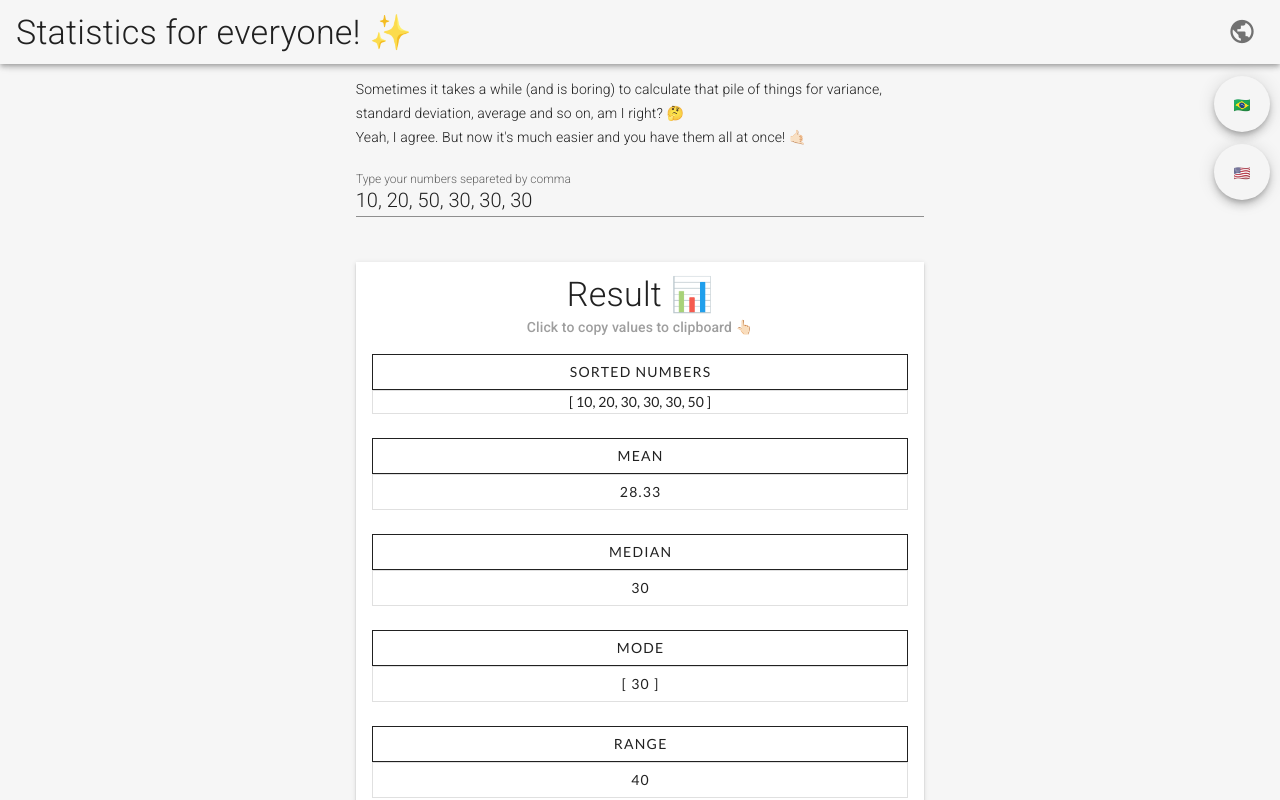
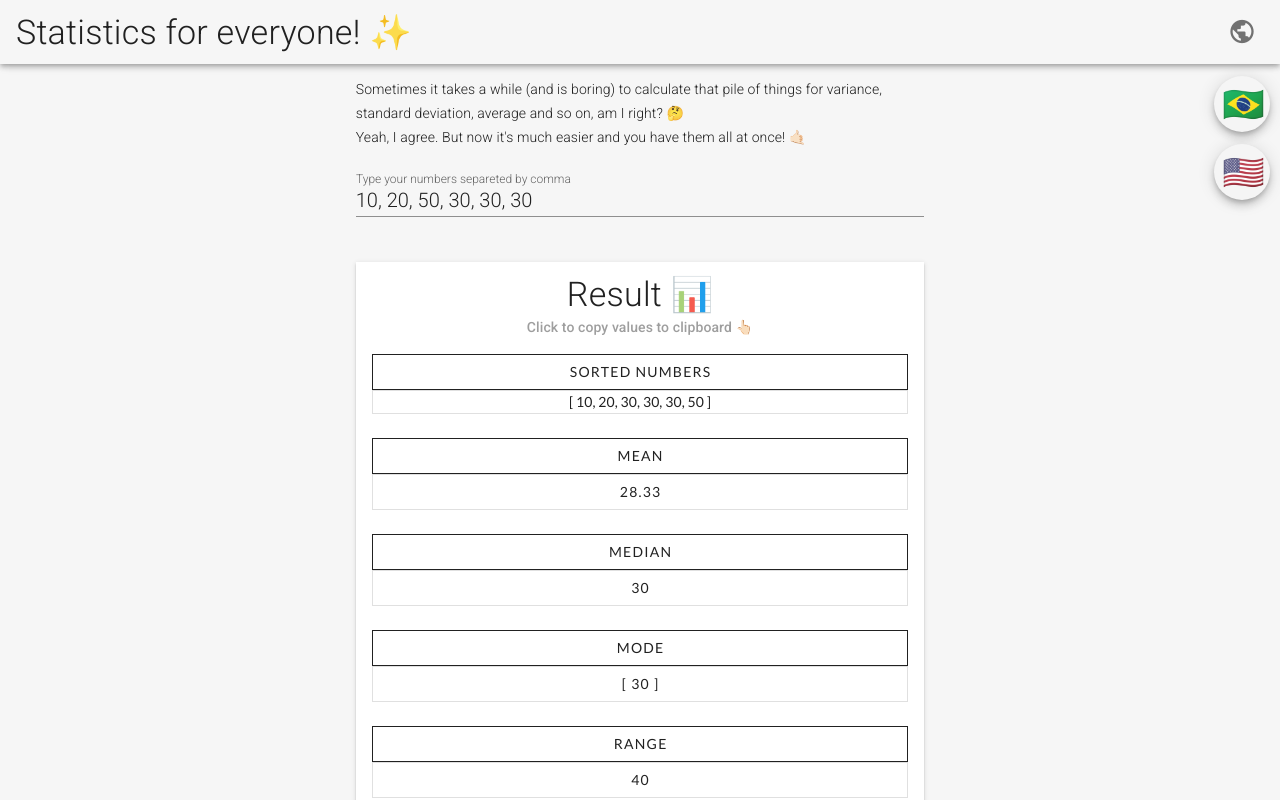
Before and after one commit to kammradt/easy-statistics, a Vue app: page / in a window 1280 px wide. Both pictures are taken after a click on the button 1242 px from the left and 32 px from the top of the page. Shown: the top 800 px of the page. Built offline with nearby package versions, Linux system fonts and the light colour scheme.

Commit message:
:art: Adding bigger flags

```diff
--- a/src/views/Home.vue
+++ b/src/views/Home.vue
@@ -9,7 +9,8 @@
             <v-icon v-text="'mdi-earth'"/>
           </v-btn>
         </template>
-        <v-btn fab v-for="language in languages" :key="language.lang" v-text="language.emoji" @click="setLanguageTo(language.lang)"/>
+        <v-btn fab v-for="language in languages" :key="language.lang" v-text="language.emoji"
+               @click="setLanguageTo(language.lang)" class="display-1"/>
       </v-speed-dial>
     </v-toolbar>
     <v-container grid-list-sm>
```
